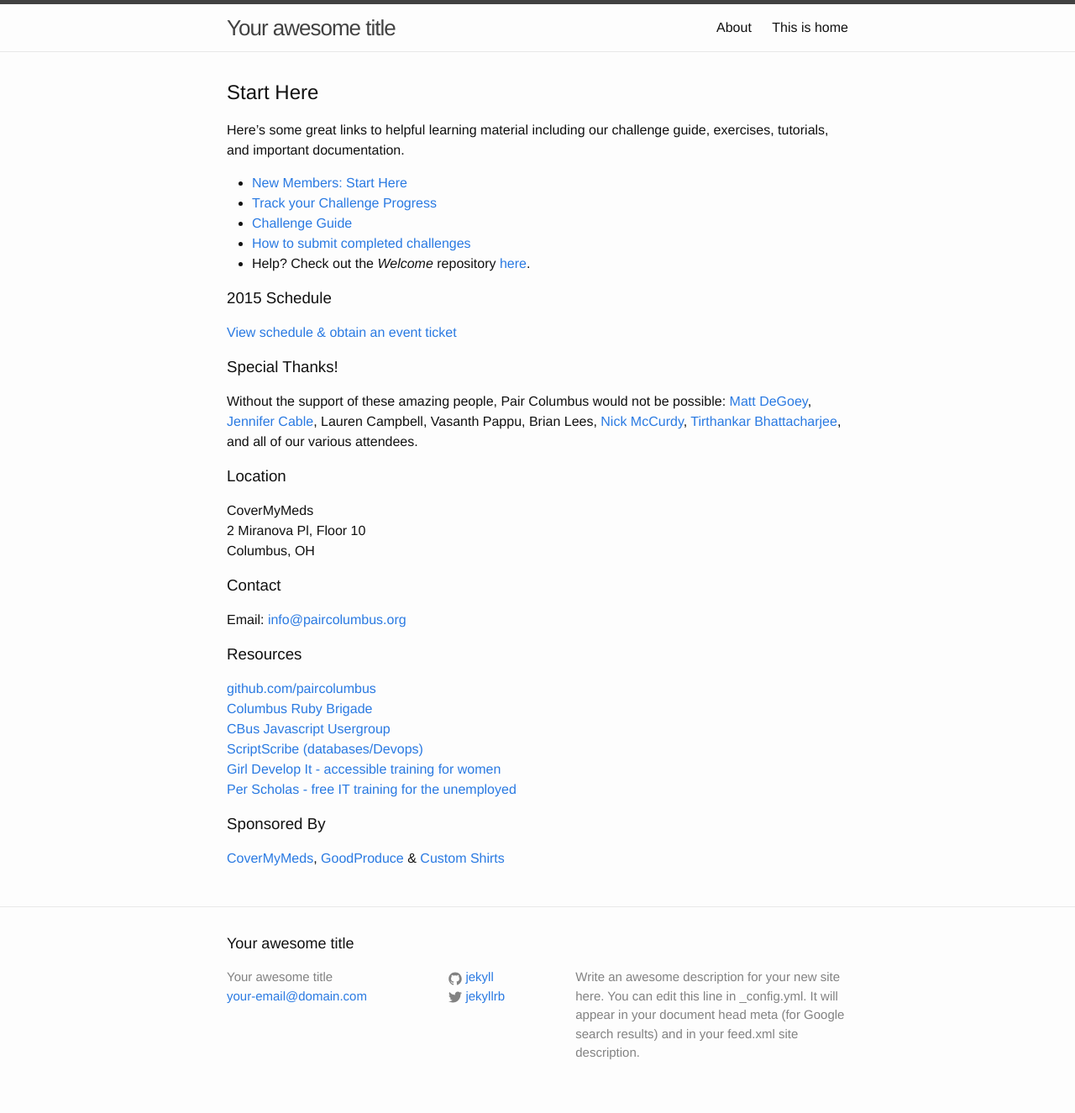
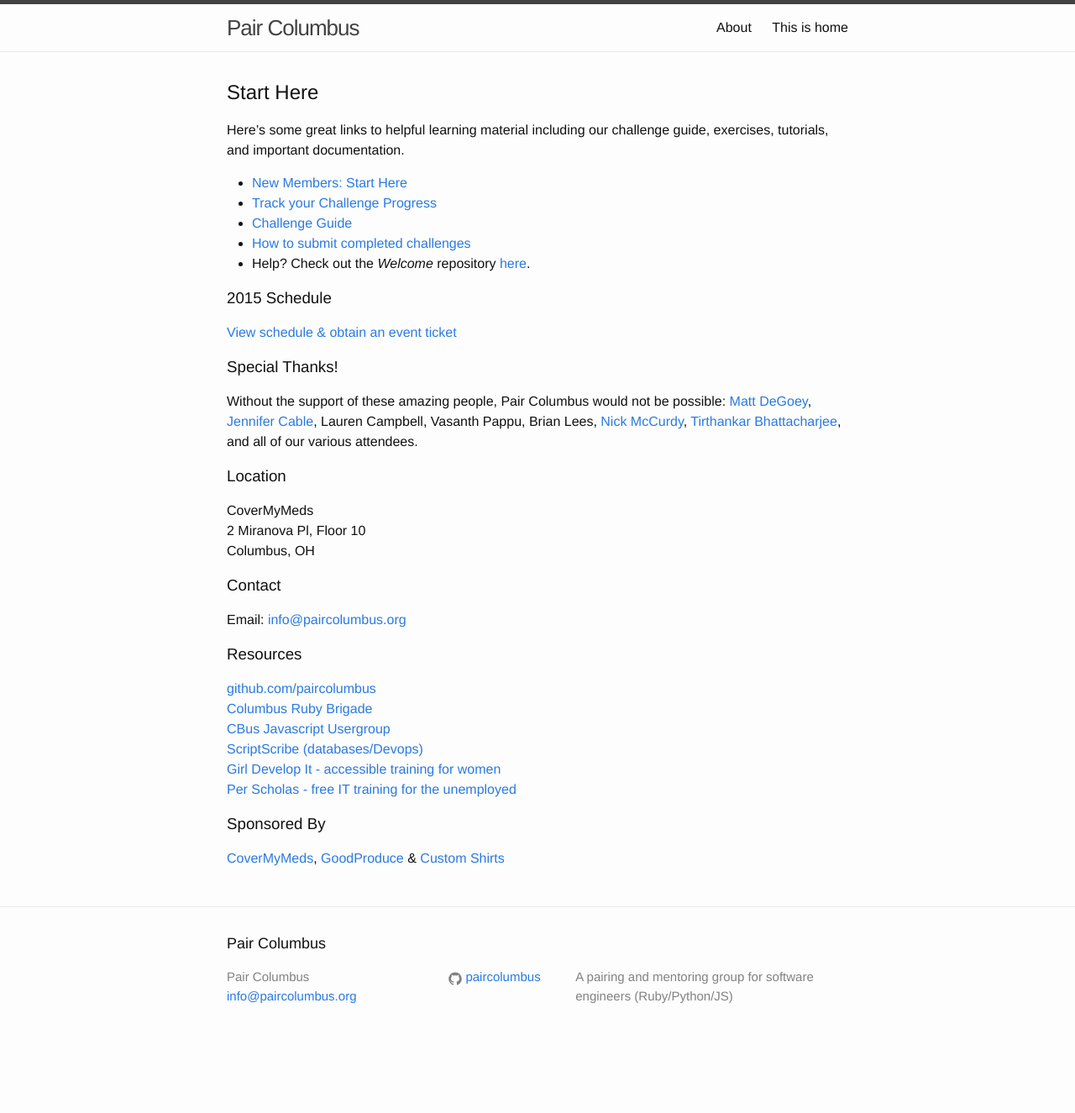
Before and after one commit to paircolumbus/paircolumbus.github.io, a Jekyll site: the page built from index.md, in a window 1280 px wide. Shown: the whole page at 84% size. Built offline with Jekyll 4.4.1, drawn with Linux system fonts in a browser that asks for light colours; after the commit the page ends 1257 px from its top, so only the background shows below that.

Commit message:
Update _config.yml with information from the old params.json

```diff
--- a/_config.yml
+++ b/_config.yml
@@ -1,14 +1,11 @@
 # Site settings
-title: Your awesome title
-email: your-email@domain.com
+title: Pair Columbus
+email: info@paircolumbus.org
 description: > # this means to ignore newlines until "baseurl:"
-  Write an awesome description for your new site here. You can edit this
-  line in _config.yml. It will appear in your document head meta (for
-  Google search results) and in your feed.xml site description.
+  A pairing and mentoring group for software engineers (Ruby/Python/JS)
 baseurl: "" # the subpath of your site, e.g. /blog/
-url: "http://yourdomain.com" # the base hostname & protocol for your site
-twitter_username: jekyllrb
-github_username:  jekyll
+url: "http://paircolumbus.org" # the base hostname & protocol for your site
+github_username:  paircolumbus
 
 # Build settings
 markdown: kramdown
--- a/old/params.json
+++ /dev/null
@@ -1,6 +0,0 @@
-{
-  "name": "Pair Columbus",
-  "tagline": "A pairing and mentoring group for software engineers (Ruby/Python/JS)",
-  "google": "",
-  "note": "Don't delete this file! It's used internally to help with page regeneration."
-}
```
